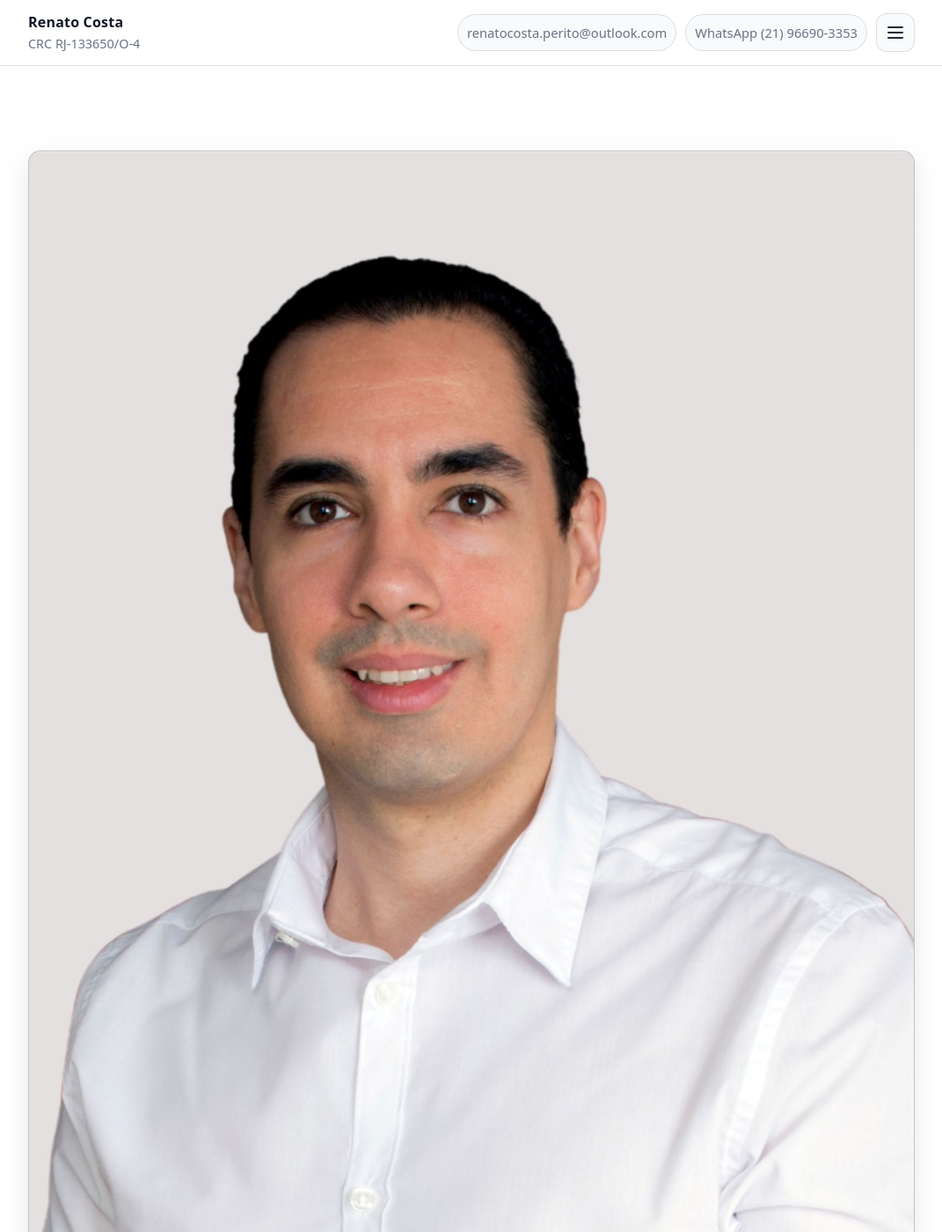
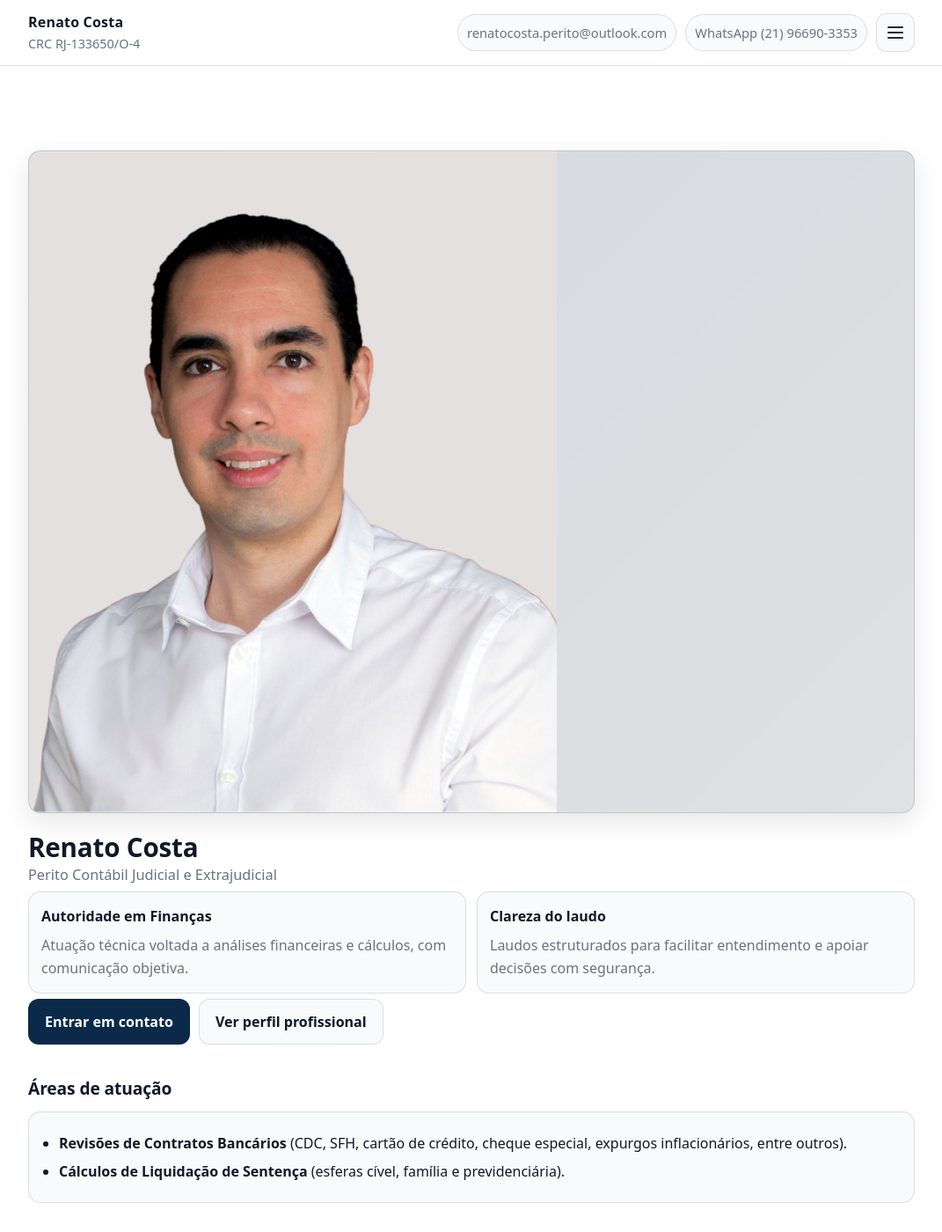
Before and after one commit to peritorenatocosta/peritorenatocosta.github.io, a Jekyll site: the page built from index.md, in a window 1280 px wide and 1400 px high. Shown: the whole window at 88% size, without its empty margins (104-1175 px from the left). Built offline with Jekyll 4.4.1, drawn with Linux system fonts in a browser that asks for light colours.

Commit message:
Update main.css

```diff
--- a/assets/css/main.css
+++ b/assets/css/main.css
@@ -107,8 +107,9 @@ a{color:inherit}
   box-shadow:var(--shadow);
 }
 .photo__img{
-  width:100%;
+  width:600px;
   height:auto;
+  max-width:100%;
   display:block;
 }
 .photo__placeholder{
```
